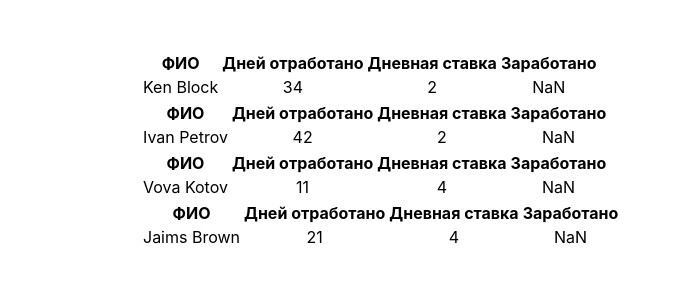
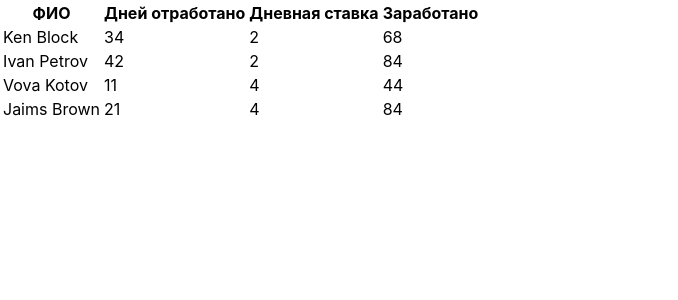
Before and after one commit to aprricod/react_homework4, a React (Create React App) app: page / in a window 1280 px wide. Shown: the top 300 px of the page, without its empty margins (0-678 px from the left). Built offline with nearby package versions, Linux system fonts and the light colour scheme.

Commit message:
таблица выведена

```diff
--- a/src/App.js
+++ b/src/App.js
@@ -1,69 +1,16 @@
 import React from "react";
 import "./App.css";
+import TableWorker from "./comps/TableWorker";
+import { workers } from "./consts";
 
 export default class App extends React.Component {
-  constructor(props) {
-    super(props);
-
-    this.state = {
-      workers: [
-        {
-          marked: false,
-          name: "Ken",
-          surname: "Block",
-          daysCount: 34,
-          daySalary: 2,
-        },
-        {
-          marked: false,
-          name: "Ivan",
-          surname: "Petrov",
-          daysCount: 42,
-          daySalary: 2,
-        },
-        {
-          marked: false,
-          name: "Vova",
-          surname: "Kotov",
-          daysCount: 11,
-          daySalary: 4,
-        },
-        {
-          marked: false,
-          name: "Jaims",
-          surname: "Brown",
-          daysCount: 21,
-          daySalary: 4,
-        },
-      ],
-    };
-  }
+  state = { workers: workers };
 
   render() {
-    const newCard = ({ name, surname, daysCount, daySalary }) => {
-      return (
-        <table key={(name.toString(), surname.toString())}>
-          <tr>
-            <th>ФИО</th>
-            <th>Дней отработано</th>
-            <th>Дневная ставка</th>
-            <th>Заработано</th>
-          </tr>
-          <tr>
-            <td>
-              {name} {surname}
-            </td>
-            <td>{daysCount}</td>
-            <td>{daySalary}</td>
-            <td>{{ daySalary } * { daysCount }}</td>
-          </tr>
-        </table>
-      );
-    };
     return (
-      <div className="App">
-        <div>{this.state.workers.map((props) => newCard(props))}</div>
-      </div>
+      <React.Fragment>
+        <TableWorker workers={this.state.workers}></TableWorker>
+      </React.Fragment>
     );
   }
 }
--- /dev/null
+++ b/src/comps/TableWorker.js
@@ -0,0 +1,32 @@
+import React from "react";
+
+export default class TableWorker extends React.PureComponent {
+  render() {
+    return (
+      <React.Fragment>
+        <table>
+          <thead>
+            <tr>
+              <th>ФИО</th>
+              <th>Дней отработано</th>
+              <th>Дневная ставка</th>
+              <th>Заработано</th>
+            </tr>
+          </thead>
+          <tbody>
+            {this.props.workers.map((worker, index) => (
+              <tr key={worker.name + index}>
+                <td>
+                  {worker.name} {worker.surname}
+                </td>
+                <td>{worker.daysCount}</td>
+                <td>{worker.daySalary}</td>
+                <td>{worker.daySalary * worker.daysCount}</td>
+              </tr>
+            ))}
+          </tbody>
+        </table>
+      </React.Fragment>
+    );
+  }
+}
--- /dev/null
+++ b/src/consts.js
@@ -0,0 +1,30 @@
+export const workers = [
+  {
+    marked: false,
+    name: "Ken",
+    surname: "Block",
+    daysCount: 34,
+    daySalary: 2,
+  },
+  {
+    marked: false,
+    name: "Ivan",
+    surname: "Petrov",
+    daysCount: 42,
+    daySalary: 2,
+  },
+  {
+    marked: false,
+    name: "Vova",
+    surname: "Kotov",
+    daysCount: 11,
+    daySalary: 4,
+  },
+  {
+    marked: false,
+    name: "Jaims",
+    surname: "Brown",
+    daysCount: 21,
+    daySalary: 4,
+  },
+];
--- a/src/index.js
+++ b/src/index.js
@@ -2,13 +2,5 @@ import React from "react";
 import ReactDOM from "react-dom";
 import App from "./App";
 import "./index.css";
-import reportWebVitals from "./reportWebVitals";
 
-ReactDOM.render(
-  <React.StrictMode>
-    <App />
-  </React.StrictMode>,
-  document.getElementById("root")
-);
-
-reportWebVitals();
+ReactDOM.render(<App />, document.getElementById("root"));
```
